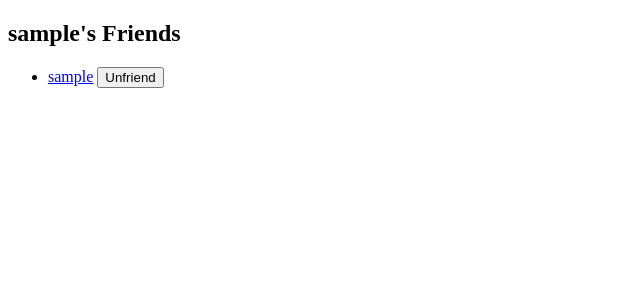
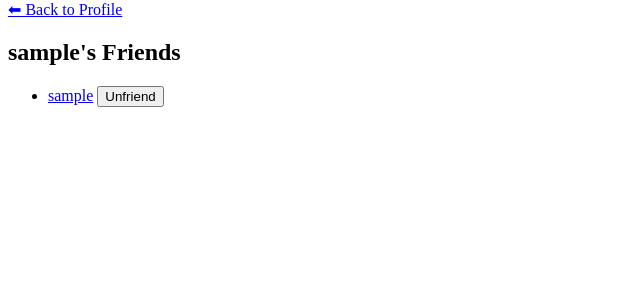
Before and after one commit to 02valentino/social-network, a Django app: a page that uses network/templates/network/friends_list.html in a window 1280 px wide. Shown: the part 29-329 px from the top of the page, without its empty margins (0-640 px from the left). Run offline with Django 5.2, Linux system fonts and the light colour scheme; a user stored in the database is signed in; tables that the repository leaves empty hold one stand-in row (values such as "Sample post").

Commit message:
nwtwork: add Back button in friend_list.html and post_detail.html to navigate back to the previous page

```diff
--- a/network/templates/network/friends_list.html
+++ b/network/templates/network/friends_list.html
@@ -1,6 +1,7 @@
 {% extends 'base.html' %}
 
 {% block content %}
+  <a href="{% url 'profile' username=profile_user.username %}">⬅ Back to Profile</a>
   <h2>{{ profile_user.username }}'s Friends</h2>
   {% if friends %}
     <ul>
--- a/network/templates/network/post_detail.html
+++ b/network/templates/network/post_detail.html
@@ -1,6 +1,7 @@
 {% extends 'base.html' %}
 
 {% block content %}
+  <a href="javascript:history.back()">⬅ Back</a>
   <h2>{{ post.author.username }}'s Post</h2>
   <p>{{ post.content }}</p>
   <p><small>Posted at {{ post.posted_at }}</small></p>
```
